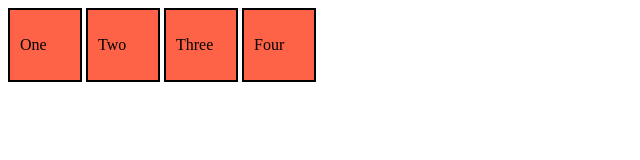
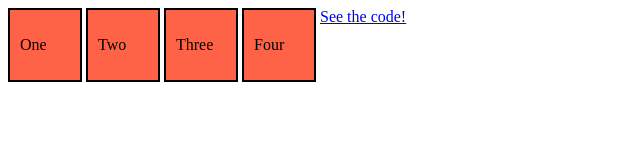
Before and after one commit to thekaysev/box-example, a plain HTML site: page index.html in a window 1280 px wide. Shown: the whole page, without its empty margins (0-640 px from the left). Drawn offline with Linux system fonts and the light colour scheme.

Commit message:
Update index.html

```diff
--- a/index.html
+++ b/index.html
@@ -7,6 +7,7 @@
 
 </head>
 <body>
+  <a href="thekaysev.github.io/box-example" target="_blank">See the code!</a>
 <!-- partial:index.partial.html -->
 <!-- <div id="containerBox">
   <div id="contentBox">
```
